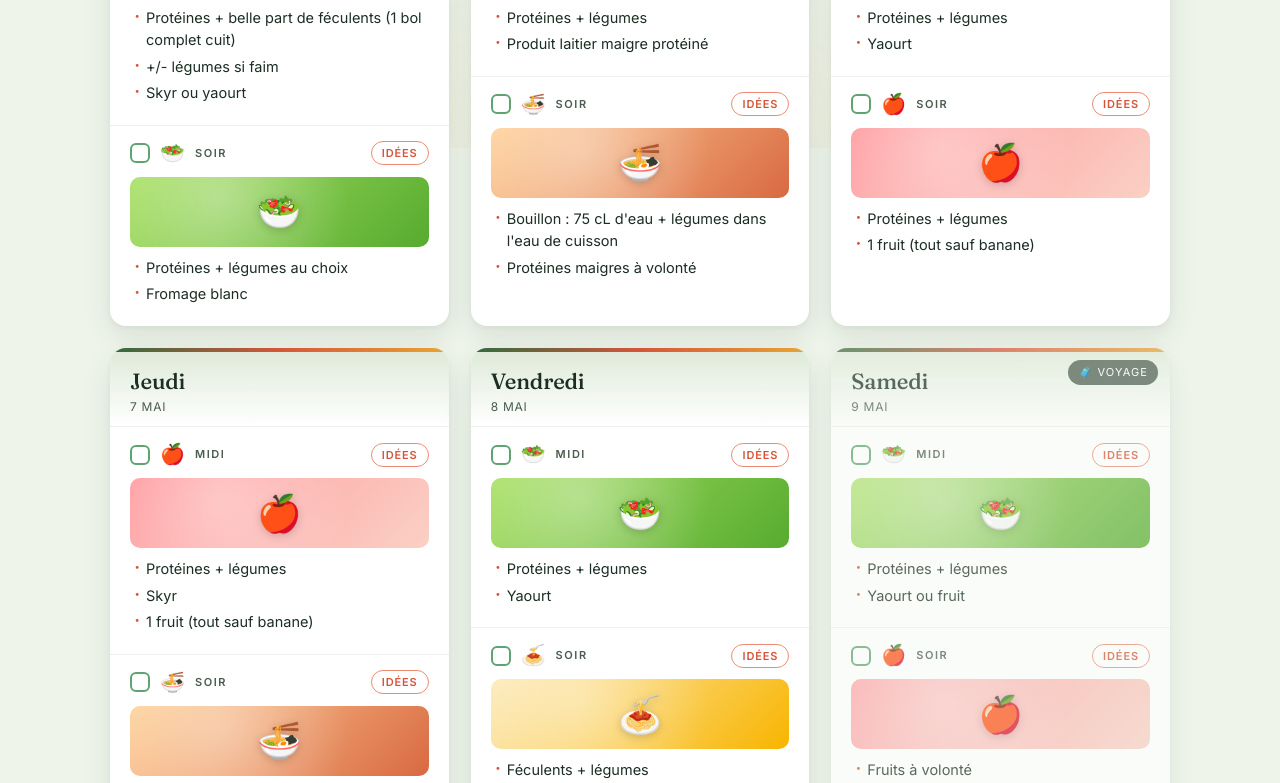
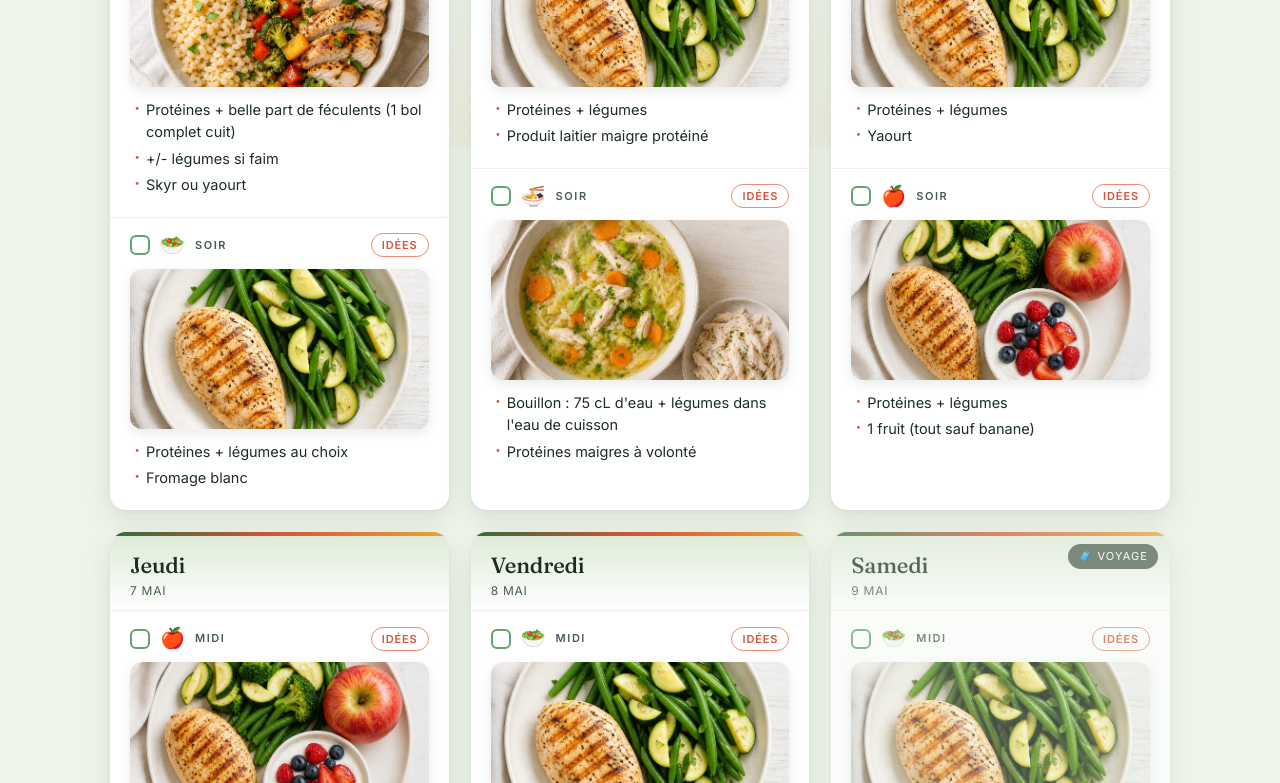
Before and after one commit to galaxymous/meal-plan, a plain HTML site: page index.html in a window 1280 px wide. Shown: the part 652-1435 px from the top of the page. Drawn offline with Linux system fonts and the light colour scheme.

Commit message:
Wire real meal photos in /images, larger tiles with hover zoom
- Add 8 AI-generated meal category photos under images/
- Render <img> tiles when a photo is available, fall back to gradient
- Bump tile height to 160px so the photos are clearly visible
- Stripped the LFS .gitattributes that came with the HF Hub clone

Co-Authored-By: Claude Opus 4.7 (1M context) <noreply@anthropic.com>

```diff
--- a/data/menu.js
+++ b/data/menu.js
@@ -206,17 +206,16 @@ const SAUCES = {
   },
 };
 
-// Visual identity per meal type: gradient + big emoji (no external photos —
-// nothing can mismatch). Each type gets its own colour story.
+// Visual identity per meal type: photo (in /images) + fallback gradient.
 const TYPE_VISUAL = {
-  "feculents-proteine": { gradient: "linear-gradient(135deg, #f9d976 0%, #f39c6b 100%)" },
-  "proteine-legumes":   { gradient: "linear-gradient(135deg, #a8e063 0%, #56ab2f 100%)" },
-  "bouillon":           { gradient: "linear-gradient(135deg, #ffd29c 0%, #d96941 100%)" },
-  "fruit":              { gradient: "linear-gradient(135deg, #ff9a9e 0%, #fad0c4 100%)" },
-  "feculents":          { gradient: "linear-gradient(135deg, #fceabb 0%, #f8b500 100%)" },
-  "crudites":           { gradient: "linear-gradient(135deg, #c1efb1 0%, #5fa371 100%)" },
-  "fromage":            { gradient: "linear-gradient(135deg, #fff1a8 0%, #f0c060 100%)" },
-  "libre":              { gradient: "linear-gradient(135deg, #fceabb 0%, #fbd786 100%)" },
+  "feculents-proteine": { image: "images/feculents-proteine.jpg", gradient: "linear-gradient(135deg, #f9d976 0%, #f39c6b 100%)" },
+  "proteine-legumes":   { image: "images/proteine-legumes.jpg",   gradient: "linear-gradient(135deg, #a8e063 0%, #56ab2f 100%)" },
+  "bouillon":           { image: "images/bouillon.jpg",           gradient: "linear-gradient(135deg, #ffd29c 0%, #d96941 100%)" },
+  "fruit":              { image: "images/fruit.jpg",              gradient: "linear-gradient(135deg, #ff9a9e 0%, #fad0c4 100%)" },
+  "feculents":          { image: "images/feculents.jpg",          gradient: "linear-gradient(135deg, #fceabb 0%, #f8b500 100%)" },
+  "crudites":           { image: "images/crudites.jpg",           gradient: "linear-gradient(135deg, #c1efb1 0%, #5fa371 100%)" },
+  "fromage":            { image: "images/fromage.jpg",             gradient: "linear-gradient(135deg, #fff1a8 0%, #f0c060 100%)" },
+  "libre":              { image: "images/libre.jpg",              gradient: "linear-gradient(135deg, #fceabb 0%, #fbd786 100%)" },
 };
 
 // 3-5 concrete dish ideas per meal type — all compatible with the nutritionist's
--- a/script.js
+++ b/script.js
@@ -97,7 +97,10 @@ function renderMeal(label, meal, dateIso, slot) {
       <span class="meal-tag">${label}</span>
       ${isLibre ? "" : `<button class="meal-ideas" data-ideas="${meal.type}" aria-label="Voir des idées de plats">Idées</button>`}
     </div>
-    ${isLibre ? "" : `<div class="meal-tile" style="background: ${(TYPE_VISUAL[meal.type] || {}).gradient || "var(--cream-2)"}"><span class="meal-tile-emoji">${TYPE_EMOJI[meal.type] || "🍽"}</span></div>`}
+    ${((v) => v.image
+      ? `<img class="meal-tile meal-photo" loading="lazy" alt="" src="${v.image}" />`
+      : `<div class="meal-tile" style="background: ${v.gradient || "var(--cream-2)"}"><span class="meal-tile-emoji">${TYPE_EMOJI[meal.type] || "🍽"}</span></div>`
+    )(TYPE_VISUAL[meal.type] || {})}
     <ul class="meal-items"></ul>
   `;
   if (isDone) div.classList.add("is-done");
--- a/style.css
+++ b/style.css
@@ -426,21 +426,23 @@ main { max-width: 1100px; margin: 0 auto; padding: 20px 20px 80px; }
 .meal-emoji { font-size: 20px; }
 .meal-tile {
   width: 100%;
-  height: 70px;
-  border-radius: 10px;
-  margin-bottom: 10px;
+  height: 160px;
+  border-radius: 12px;
+  margin-bottom: 12px;
   display: grid;
   place-items: center;
   position: relative;
   overflow: hidden;
+  box-shadow: 0 4px 12px rgba(20, 60, 30, 0.10);
 }
-.meal-tile::before {
-  content: "";
-  position: absolute; inset: 0;
-  background: radial-gradient(circle at 30% 30%, rgba(255,255,255,0.35), transparent 60%);
+.meal-photo {
+  object-fit: cover;
+  display: block;
+  transition: transform 0.4s ease;
 }
+.meal:hover .meal-photo { transform: scale(1.04); }
 .meal-tile-emoji {
-  font-size: 36px;
+  font-size: 44px;
   filter: drop-shadow(0 2px 4px rgba(0,0,0,0.18));
   position: relative;
   z-index: 1;
```
Also changed, not shown: images/bouillon.jpg (added), images/crudites.jpg (added), images/feculents-proteine.jpg (added), images/feculents.jpg (added), images/fromage.jpg (added), images/fruit.jpg (added), images/libre.jpg (added), images/proteine-legumes.jpg (added).
